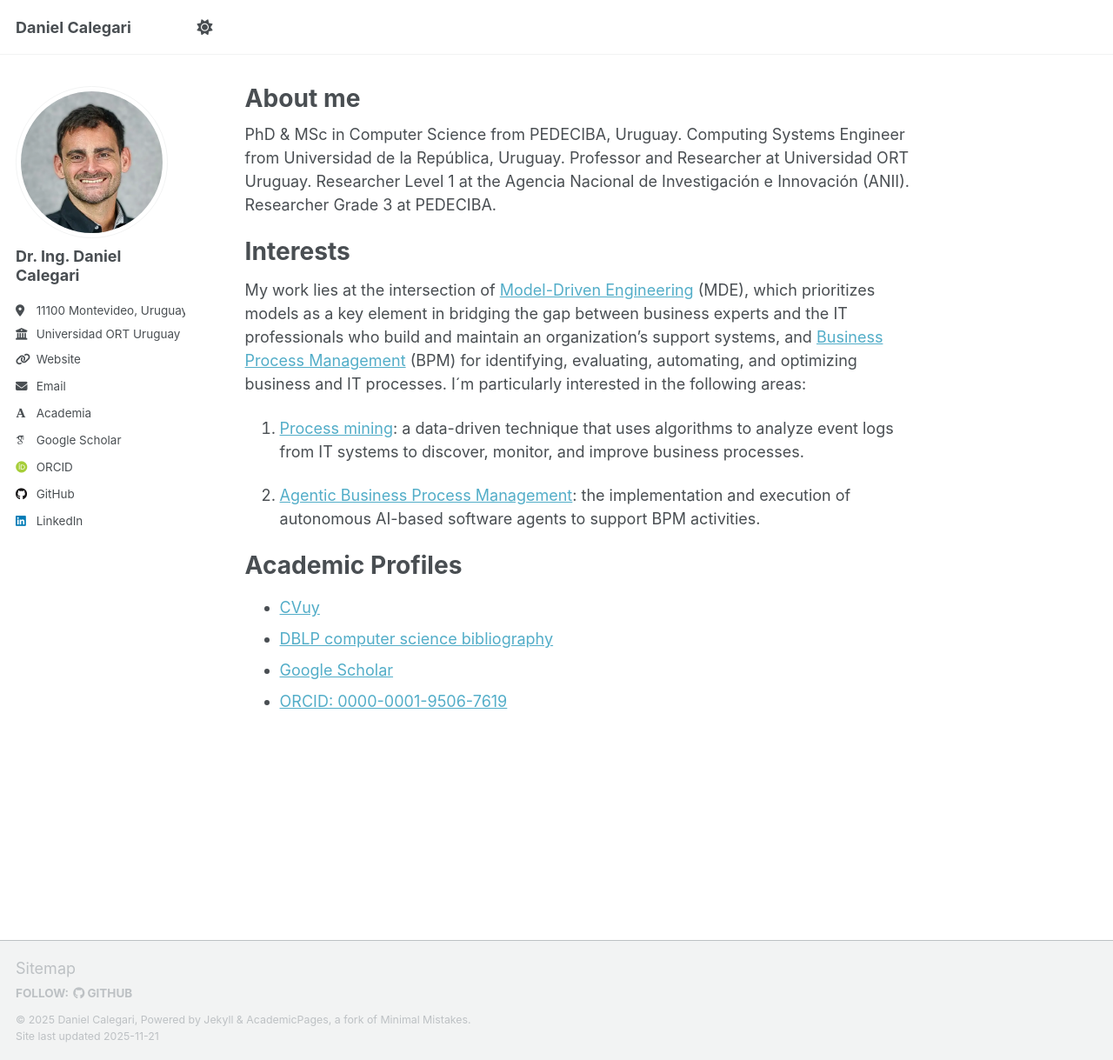
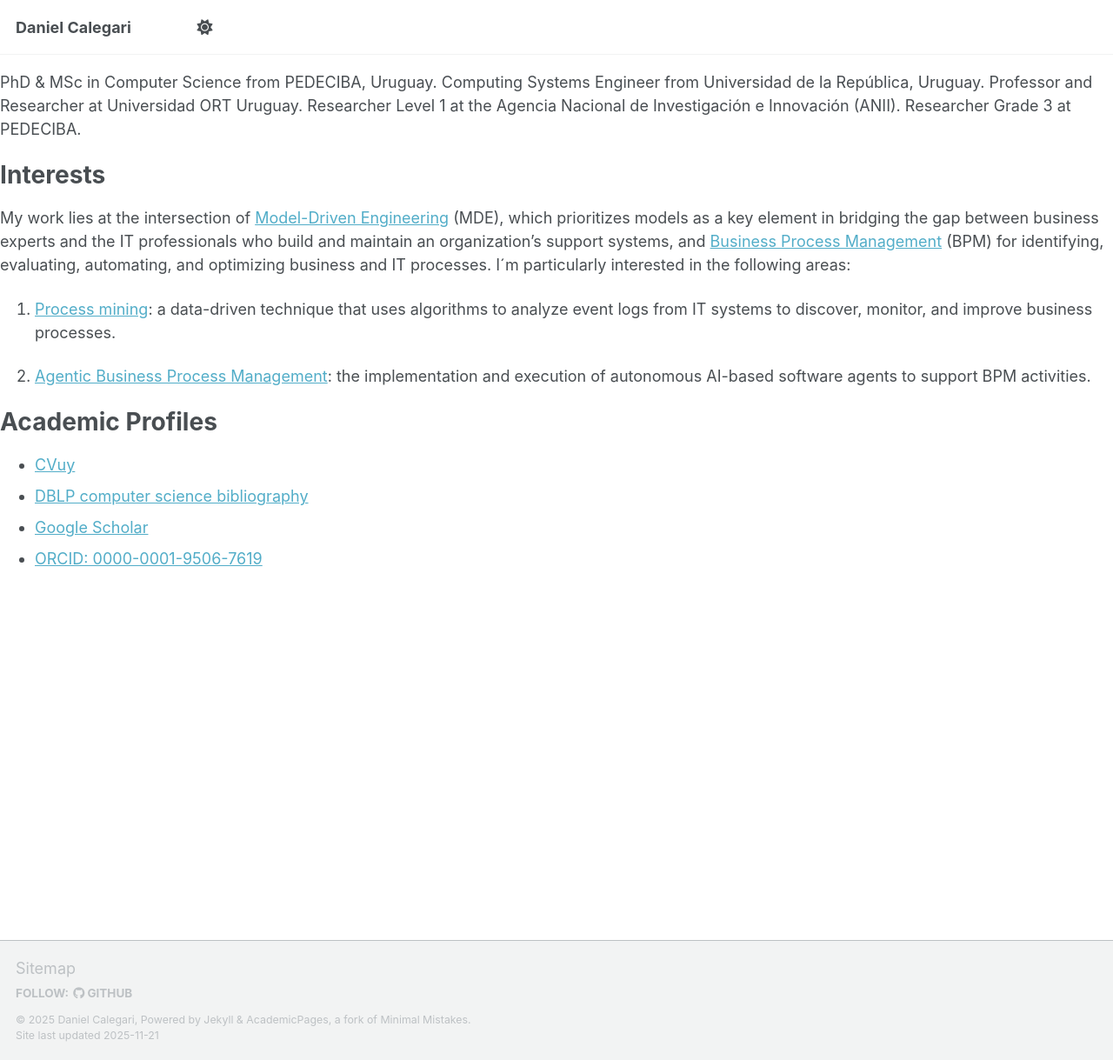
Before and after one commit to dcalegar/dcalegar.github.io, a Jekyll site: the page built from _pages/about.md, in a window 1280 px wide and 1219 px high. Shown: the whole window at 87% size. Built offline with Jekyll 4.4.1, drawn with Linux system fonts in a browser that asks for light colours; some web fonts are replaced; our own code applies the rules of GitHub Pages for plain Markdown files; a script that is not in the unit is left out; part of the change alters nothing that is shown.

```diff
--- a/_config.yml
+++ b/_config.yml
@@ -25,7 +25,7 @@ author:
   # Biographic information
   avatar           : "dcalegar.webp"
   name             : "Dr. Ing. Daniel Calegari"
-  pronouns         : ""# example: "she/her"
+  pronouns         : "" # example: "she/her"
   bio              : ""
   location         : "11100 Montevideo, Uruguay"
   employer         : "Universidad ORT Uruguay"
@@ -235,58 +235,58 @@ collections:
 # These settings control how pages and collections are included in the site
 defaults:
   # _posts
-  - scope:
-      path: ""
-      type: posts
-    values:
-      layout: single
-      author_profile: true
-      read_time: true
-      comments: true
-      share: true
-      related: true
+#  - scope:
+#      path: ""
+#      type: posts
+#    values:
+#      layout: single
+#      author_profile: true
+#      read_time: true
+#      comments: true
+#      share: true
+#      related: true
   # _pages
-  - scope:
-      path: ""
-      type: pages
-    values:
-      layout: single
-      author_profile: true
+#  - scope:
+#      path: ""
+#      type: pages
+#    values:
+#      layout: single
+#      author_profile: true
   # _teaching
-  - scope:
-      path: ""
-      type: teaching
-    values:
-      layout: single
-      author_profile: true
-      share: true
-      comments: true
+#  - scope:
+#      path: ""
+#      type: teaching
+#    values:
+#      layout: single
+#      author_profile: true
+#      share: true
+#      comments: true
   # _publications
-  - scope:
-      path: ""
-      type: publications
-    values:
-      layout: single
-      author_profile: true
-      share: true
-      comments: true
+#  - scope:
+#      path: ""
+#      type: publications
+#    values:
+#      layout: single
+#      author_profile: true
+#      share: true
+#      comments: true
   # _portfolio
-  - scope:
-      path: ""
-      type: portfolio
-    values:
-      layout: single
-      author_profile: true
-      share: true
-      comment: true
+#  - scope:
+#      path: ""
+#      type: portfolio
+#    values:
+#      layout: single
+#      author_profile: true
+#      share: true
+#      comment: true
   # _talks
-  - scope:
-      path: ""
-      type: talks
-    values:
-      layout: talk
-      author_profile: true
-      share: true
+#  - scope:
+#      path: ""
+#      type: talks
+#    values:
+#      layout: talk
+#      author_profile: true
+#      share: true
 
 
 # Sass/SCSS
```
